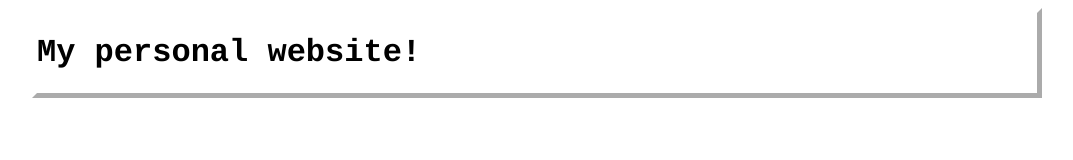
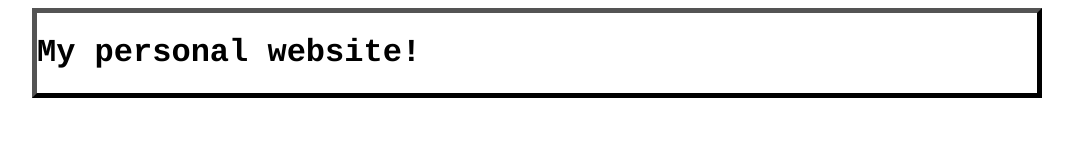
Before and after one commit to Dadado135/Dadado135.github.io, a plain HTML site: page index.html in a window 1280 px wide. Shown: the whole page, without its empty margins (176-1249 px from the left). Drawn offline with Linux system fonts and the light colour scheme.

Commit message:
Update index.html

```diff
--- a/index.html
+++ b/index.html
@@ -5,7 +5,7 @@
           width: 1000px;
           position:relative;
           left: 200px;
-          border: 5px outset white;
+          border: 5px outset Black;
           text-align: left;
           font-family: courier;
           font-size: 100%;
@@ -13,8 +13,10 @@
         }
     </style>
   <Title>Dadado135.github.io</Title>
+  </head>
+  <body>
     <div class="TextBoxLeftBlack">
       <h1>My personal website!</h1>
     </div>
-  </head>
+  </body>
 </html>
```
